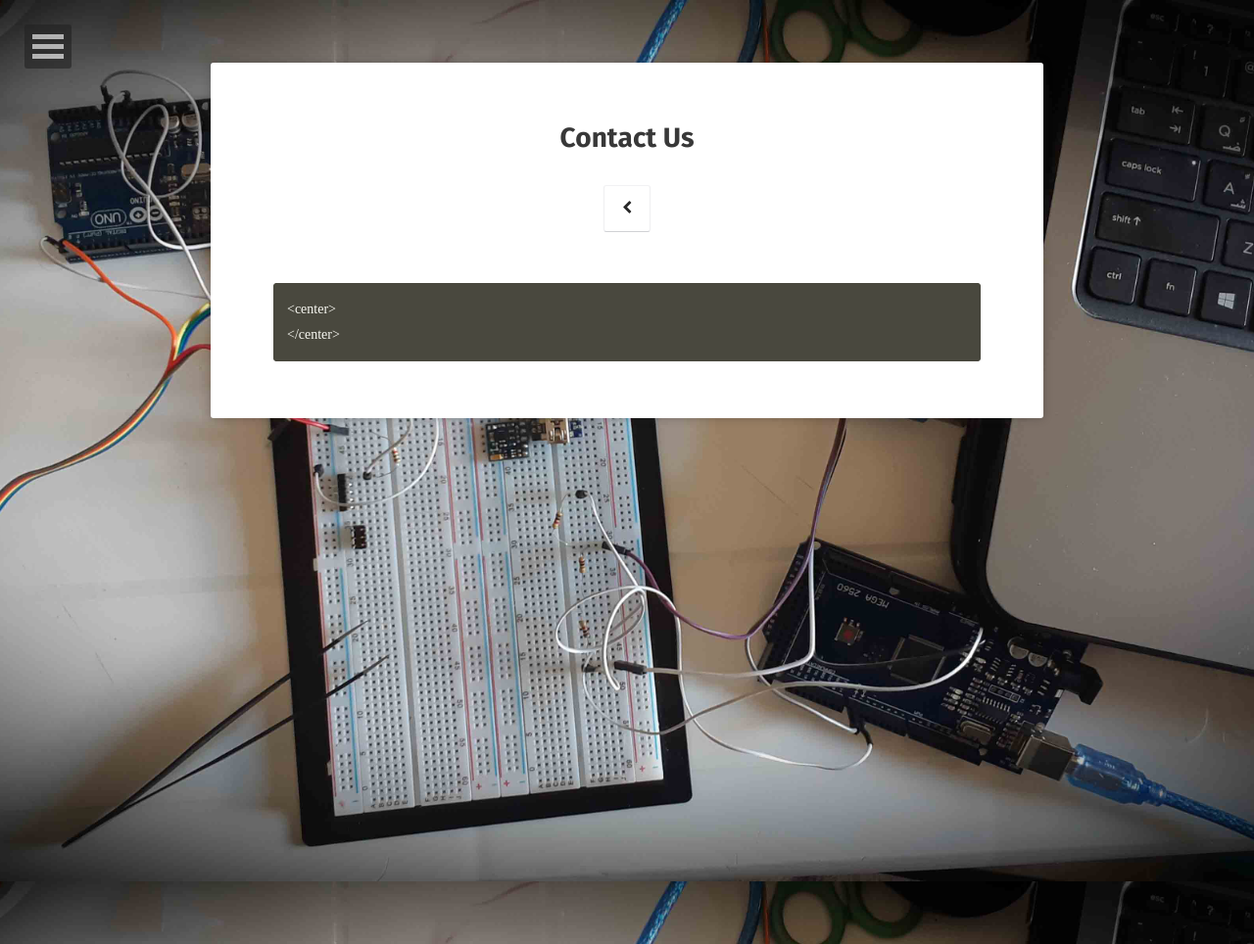
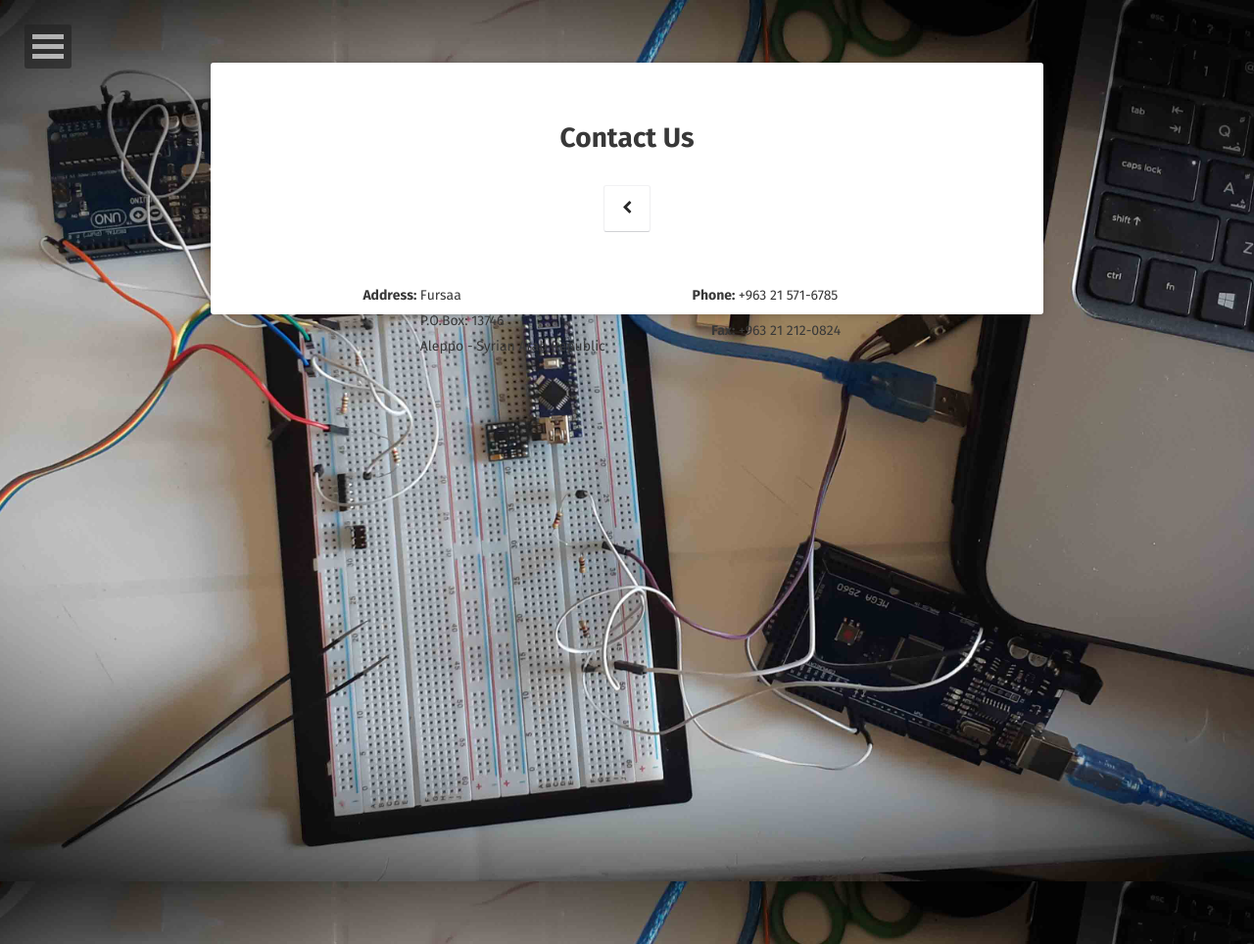
Before and after one commit to Fursaa/fursaa.github.io, a Jekyll site: the page built from contact/index.html, in a window 1280 px wide. Shown: the whole page at 98% size. Built offline with Jekyll 4.4.1, drawn with Linux system fonts in a browser that asks for light colours; some web fonts are replaced.

Commit message:
Contact Us page edit

```diff
--- /dev/null
+++ b/contact/index.html
@@ -0,0 +1,26 @@
+---
+layout: page
+title: Contact Us
+comments: false
+---
+
+<div style="width:45%;float:left;margin-left:5%;direction:ltr">
+    <div style="width:35%;float:left;text-align:right;" class="title colorTitle">Address:&nbsp;</div>
+    <div style="width:65%;float:left;text-align:left;" >
+        Fursaa <br>
+        P.O.Box: 13746 <br>
+        Aleppo - Syrian Arab Republic
+    </div>
+</div>
+
+<div style="width:45%;float:left;">
+    <div style="width:100%;float:left;clear:both;direction:ltr">
+        <div style="width:35%;float:left;text-align:right;" class="title colorTitle">Phone:&nbsp;</div>
+        <div style="width:65%;float:left;text-align:left;direction:ltr" >+963 21 571-6785</div>
+    </div>
+
+    <div style="width:100%;float:left;clear:both;margin-top:10px;direction:ltr">
+        <div style="width:35%;float:left;text-align:right;" class="title colorTitle">Fax:&nbsp;</div>
+        <div style="width:65%;float:left;text-align:left;direction:ltr" >+963 21 212-0824</div>
+    </div>
+</div>
--- a/contact/index.md
+++ /dev/null
@@ -1,7 +0,0 @@
----
-layout: page
-title: Contact Us
-comments: false
----
-    <center>
-    </center>
--- a/team/index.html
+++ b/team/index.html
@@ -4,14 +4,15 @@ title: Team
 comments: false
 ---
 
-    <div class="col-md-3 col-sm-6 col-xs-12 bottommargin">
+<div style="margin-bottom: 50px !important; ">
     <div class="team">
         <div class="team-image imagescalein">
             <img style="" src="http://automata4.com/images/team/a_fallaha.jpg">
         </div>
         <div class="team-desc">
             <div class="team-title"><h4 class="capitalize nowrap">Ammar Fallaha</h4>
-                    <span>President/CEO</span></div>
+                <span>President/CEO</span>
+            </div>
             <a href="https://www.facebook.com/ammar.fallaha" target="_blank" class="social-icon inline-block si-small si-light si-rounded si-facebook">
                 <i class="icon-facebook"></i>
                 <i class="icon-facebook"></i>
```
Lines whose indentation alone changed are shown as unchanged.
